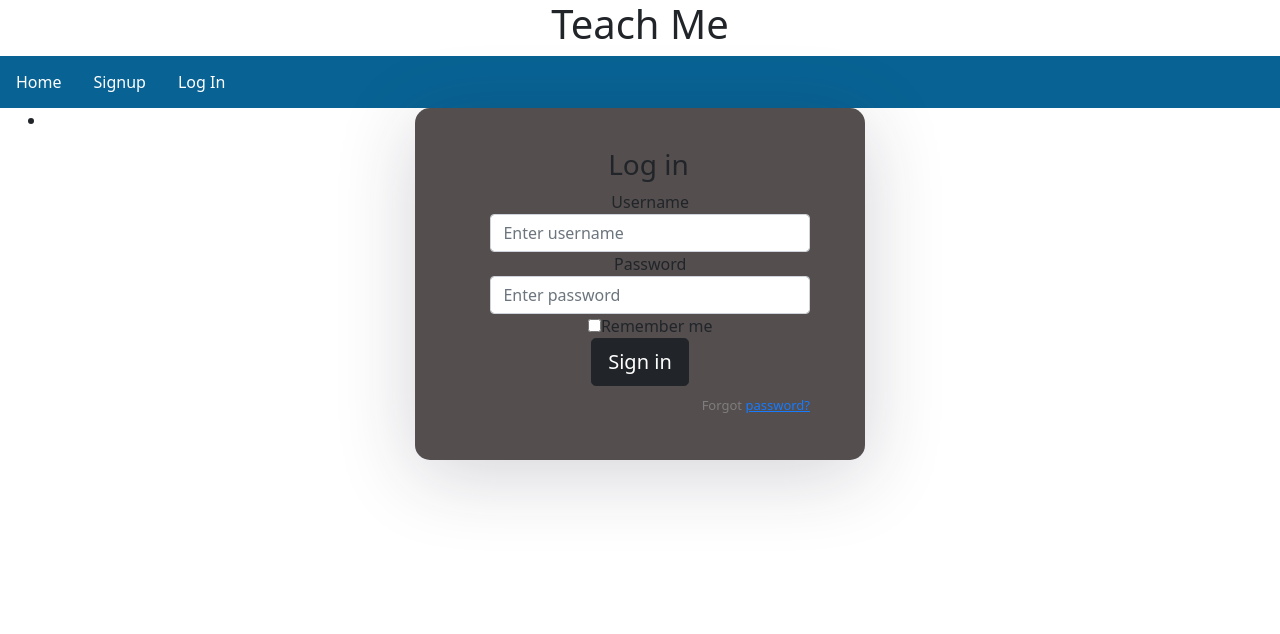
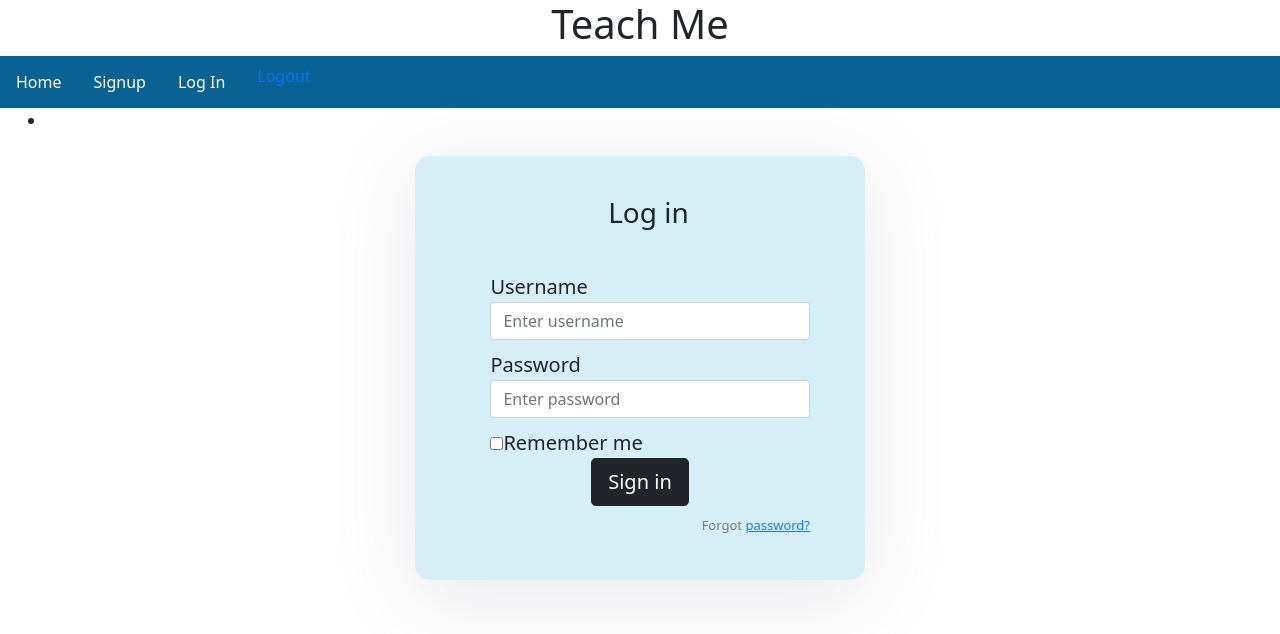
Before and after one commit to CodeOp-tech/FS14-Stars, a React (Create React App) app in the folder Client/: page /login in a window 1280 px wide. Shown: the top 634 px of the page. Built offline with nearby package versions, Linux system fonts and the light colour scheme.

Commit message:
some css

```diff
--- a/Client/src/App.css
+++ b/Client/src/App.css
@@ -7,11 +7,7 @@
   pointer-events: none;
 }
 
-@media (prefers-reduced-motion: no-preference) {
-  .App-logo {
-    animation: App-logo-spin infinite 20s linear;
-  }
-}
+
 
 .App-header {
   background-color: #282c34;
@@ -27,12 +23,3 @@
 .App-link {
   color: #61dafb;
 }
-
-@keyframes App-logo-spin {
-  from {
-    transform: rotate(0deg);
-  }
-  to {
-    transform: rotate(360deg);
-  }
-}
--- a/Client/src/components/ExerciseItems.css
+++ b/Client/src/components/ExerciseItems.css
@@ -1,7 +1,7 @@
 
-
+/*
 .sentence {
 
     color: black;
 
-}
+} */
--- a/Client/src/components/ExerciseItems.js
+++ b/Client/src/components/ExerciseItems.js
@@ -132,6 +132,7 @@ return (
                exercise && exercise.items.map(item => (
                     <li className="mr-2" key={item.id}>{buildSentence(item)}</li>
 
+
                 ))
             }
             </ol>
--- a/Client/src/components/HomeView.js
+++ b/Client/src/components/HomeView.js
@@ -1,4 +1,6 @@
 import React, { useEffect, useState } from "react";
+import whello from './whello.jpg'
+
 
 // import { View, Text } from 'react-native'
 
@@ -34,12 +36,15 @@ useEffect(() => {
   }, []);
 
     return (
-        <div>
-            <h2>Hello!</h2>
-			<h3> Learn English through trivia. </h3>
-			 <div>
+        <div className="logo">
+
+			<h5 style={{ padding: "2rem", textAlign: "center", color:"teal"}}>Complete exercises - Find a tutor - Have fun learning</h5>
+			<img src={whello} width="90%"/>
+			<h3 style={{ padding: "1rem", textAlign: "center",color:"teal"}}> Learn English through trivia. </h3>
+
+			 <div style={{textAlign: "center"}}>
 			{triviaOfTheDay?
-          	<p> On this day, in {triviaOfTheDay.year} : {triviaOfTheDay.text} </p>
+          	<p> On this day, in {triviaOfTheDay.year} : {triviaOfTheDay.text}</p>
 			: <p> error </p>}
 			 </div>
         </div>
--- a/Client/src/components/Navbar.css
+++ b/Client/src/components/Navbar.css
@@ -29,17 +29,3 @@
   overflow: hidden;
   background-color: rgb(8, 99, 148);
 } */
-
-.Navbar li {
-  float: left;
-}
-.Navbar li a {
-  display: block;
-  color: white;
-  text-align: center;
-  padding: 14px 16px;
-  text-decoration: none;
-}
-.Navbar li a:hover {
-  background-color: rgb(126, 223, 250);
-}
--- a/Client/src/components/Navbar.js
+++ b/Client/src/components/Navbar.js
@@ -10,6 +10,9 @@ function Navbar(props) {
                    <li><NavLink to="/" exact>Home</NavLink></li>
                    <li><NavLink to="/signup">Signup</NavLink></li>
                    <li><NavLink to="/login"> Log In </NavLink></li>
+                   <li className="nav-item">
+                         <span className="nav-link" style={{ cursor: 'pointer' }} onClick={props.logoutCb}>Logout</span>
+                             </li>
                </ul>
                    {
                         props.user && (
@@ -26,13 +29,10 @@ function Navbar(props) {
 
                         (
                          <ul className="navbar-nav">
-                             <li className="nav-item">
+                             {/* <li className="nav-item">
                                  <NavLink className="nav-link" activeClassName="active" to={`/users/${props.user.id}`}>Profile ({props.user.username})</NavLink>
-                             </li>
-                             <li className="nav-item">
-                                 {/* Simulate <NavLink> (it requires 'to' attribute, but we don't have one) */}
-                                 <span className="nav-link" style={{ cursor: 'pointer' }} onClick={props.logoutCb}>Logout</span>
-                             </li>
+                             </li> */}
+
                          </ul>
                         )
                    :
--- a/Client/src/components/SignUpFormI.js
+++ b/Client/src/components/SignUpFormI.js
@@ -107,7 +107,7 @@ let emptyForm = {
                     <input type="radio" onClick={handleTypeClick} className="radio" name="type" id="radioTypeInput" value="teacher"/>
             </label>
             <label className="radio-wrapper" data-name="mobile">
-                    <h4 className="checkbox-title">I am a Student...</h4>
+                    <h4 className="checkbox-title" style={{ paddingTop:'50px'}}>I am a Student...</h4>
                     <input type="radio" onClick={handleTypeClick} className="radio" name="type" id="radioTypeInput" value="student"/>
             </label>
         </div>
--- a/Client/src/views/LogInView.js
+++ b/Client/src/views/LogInView.js
@@ -29,7 +29,7 @@ function LogInView(props) {
             <form className="login-form" onSubmit={handleSubmit}>
 
                 <h3>Log in</h3>
-
+                <br/>
                 {
                     props.loginError && (
                         <div className="alert alert-danger">{props.loginError}</div>
@@ -38,6 +38,7 @@ function LogInView(props) {
 
                 <div className="form-group">
                     <label>Username</label>
+                    <br/>
                     <input type="text" name="usernameInput" required className="form-control" value={username} onChange={handleChange} placeholder="Enter username" />
 
 
--- a/Client/src/views/Views.css
+++ b/Client/src/views/Views.css
@@ -50,11 +50,11 @@ body {
     height: 100%;
   }
 
-  .login-form {
+  /* .login-form {
     background-color: #ffffff;
-    box-shadow: 0px 14px 80px rgba(34, 35, 58, 0.2);
+    box-shadow: 0px 14px 80px rgba(144, 145, 158, 0.2);
   }
-
+   */
   /* .login-form {
     display: flex;
     justify-content: center;
@@ -65,14 +65,15 @@ body {
   .login-form {
     width: 450px;
     margin: auto;
-    background: #544e4e;
-    box-shadow: 0px 14px 80px rgba(34, 35, 58, 0.2);
+    margin-top: 3rem;
+    background: #d6eff7;
+    box-shadow: 0px 14px 80px rgba(129, 130, 150, 0.2);
     padding: 40px 55px 45px 55px;
     border-radius: 15px;
     transition: all .3s;
   }
 
-  . .form-control:focus {
+  .form-control:focus {
     border-color: #167bff;
     box-shadow: none;
   }
@@ -100,3 +101,9 @@ body {
   .forgot-password a {
     color: #167bff;
   }
+
+  .form-group {
+    text-align: left;
+    font-size: 20px;
+    padding-top: 10px;
+  }
```
Also changed, not shown: Client/src/components/whello.jpg (added).
